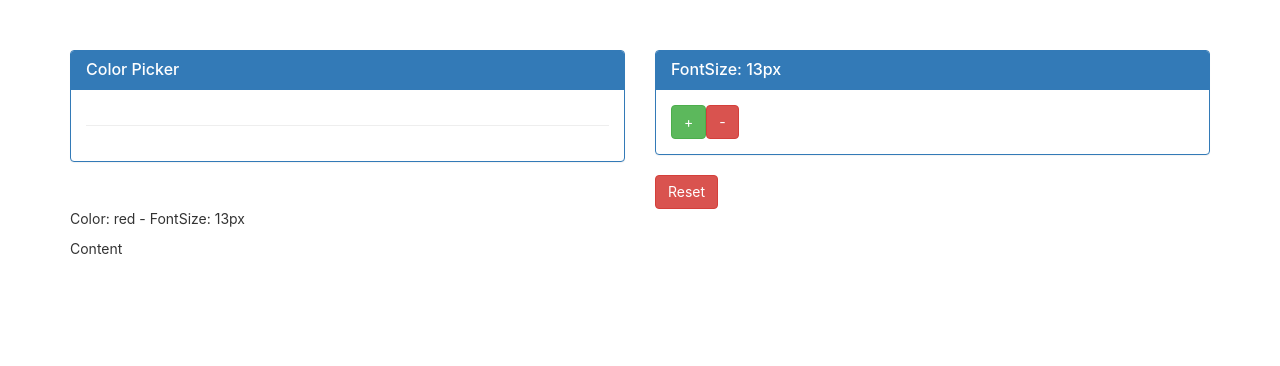
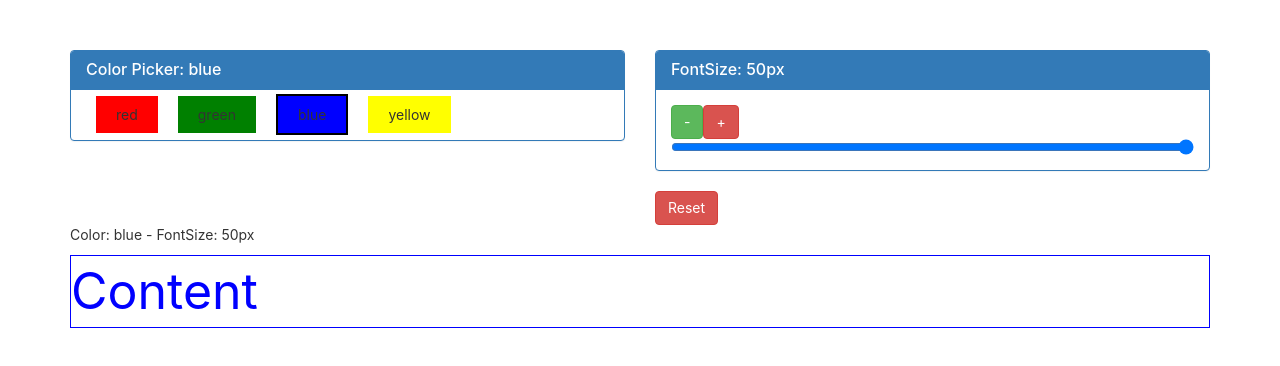
Before and after one commit to vuvoduy/reactjs-practice, a React (Create React App) app: page / in a window 1280 px wide. Shown: the top 366 px of the page. Built offline with nearby package versions, Linux system fonts and the light colour scheme.

Commit message:
Hoàn thành chức năng

```diff
--- a/src/App.css
+++ b/src/App.css
@@ -40,3 +40,13 @@
 .mt-50 {
   margin-top: 50px;
 }
+
+.color-picker {
+  padding: 10px 20px;
+  margin: 10px;
+  cursor: pointer;
+}
+
+.active {
+  border: solid 2px black;
+}
--- a/src/App.js
+++ b/src/App.js
@@ -1,4 +1,4 @@
-import React from 'react';
+import React, { useState } from 'react';
 import logo from './logo.svg';
 import './App.css';
 import ColorPicker from './components/ColorPicker';
@@ -7,17 +7,23 @@ import Reset from './components/Reset';
 import Result from './components/Result';
 
 function App() {
+  const [color, setColor] = useState('blue');
+  const [fontSize, setFontSize] = useState(50);
+  const reset = () => {
+    setColor('blue');
+    setFontSize(50);
+  };
   return (
     <div className="container mt-50">
       <div className="row">
-        <ColorPicker />
+        <ColorPicker color={color} setColor={setColor} />
         <div className="col-xs-6 col-sm-6 col-md-6 col-lg-6">
-          <SizeSetting />
-          <Reset />
+          <SizeSetting fontSize={fontSize} setFontSize={setFontSize} />
+          <Reset reset={reset}/>
         </div>
       </div>
       <div className="row">
-        <Result />
+        <Result color={color} fontSize={fontSize} />
       </div>
     </div>
   );
--- a/src/components/ColorPicker.js
+++ b/src/components/ColorPicker.js
@@ -1,15 +1,24 @@
-import React from 'react';
+import React, { useState } from 'react';
 
-function ColorPicker() {
+function ColorPicker(props) {
+      const colors = ['red', 'green', 'blue', 'yellow'];
+      const elementColors = colors.map((color, index) =>
+            <span
+                  key={index}
+                  className={props.color === color ? 'color-picker active' : 'color-picker'}
+                  style={{ backgroundColor: color }}
+                  onClick={() => props.setColor(color)}>
+                  {color}
+            </span>
+      );
       return (
             <div className="col-xs-6 col-sm-6 col-md-6 col-lg-6">
                   <div className="panel panel-primary">
                         <div className="panel-heading">
-                    <h3 className="panel-title">Color Picker</h3>
+                              <h3 className="panel-title">Color Picker: {props.color}</h3>
                         </div>
                         <div className="panel-body">
-                    <span></span>
-                    <hr/>
+                              {elementColors}
                         </div>
                   </div>
             </div>
--- a/src/components/Reset.js
+++ b/src/components/Reset.js
@@ -1,8 +1,8 @@
 import React from 'react';
 
-function Reset() {
+function Reset(props) {
   return (
-          <button type="button" className="btn btn-danger">Reset</button>
+          <button type="button" className="btn btn-danger" onClick={() => props.reset()}>Reset</button>
   );
 }
 
--- a/src/components/Result.js
+++ b/src/components/Result.js
@@ -1,10 +1,10 @@
 import React from 'react';
 
-function Result() {
+function Result(props) {
   return (
     <div className="col-xs-12 col-sm-12 col-md-12 col-lg-12">
-        <p>Color: red - FontSize: 13px</p>
-        <div id="content">
+        <p>Color: {props.color} - FontSize: {props.fontSize}px</p>
+        <div style={{color: props.color, fontSize: props.fontSize, border: `solid 1px ${props.color}`}}>
             Content
         </div>
     </div>
--- a/src/components/SizeSetting.js
+++ b/src/components/SizeSetting.js
@@ -1,14 +1,15 @@
 import React from 'react';
 
-function SizeSetting() {
+function SizeSetting(props) {
   return (
     <div className="panel panel-primary">
           <div className="panel-heading">
-                <h3 className="panel-title">FontSize: 13px</h3>
+                <h3 className="panel-title">FontSize: {props.fontSize}px</h3>
           </div>
           <div className="panel-body">
-                <button type="button" className="btn btn-success">+</button>
-                <button type="button" className="btn btn-danger">-</button>
+                <button type="button" className="btn btn-success" onClick={() => props.setFontSize(Math.max(props.fontSize - 1, 0))}>-</button>
+                <button type="button" className="btn btn-danger" onClick={() => props.setFontSize(Math.min(props.fontSize + 1, 50))}>+</button>
+                <input type='range' min='0' max='50' value={props.fontSize} onChange={(e) => props.setFontSize(parseInt(e.target.value))}/>
           </div>
     </div>
   );
```
Lines whose indentation alone changed are shown as unchanged.
